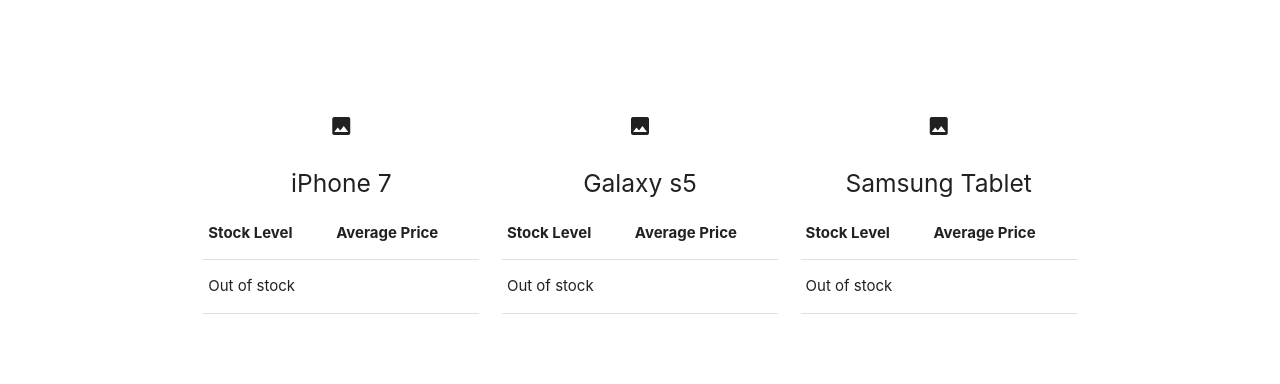
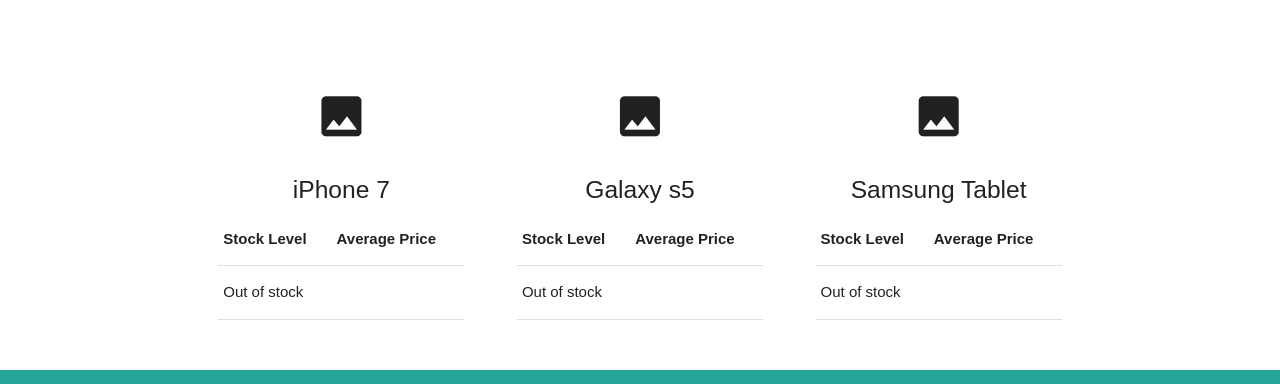
Before and after one commit to vtrev/stock-management, a plain HTML site: page index.html in a window 1280 px wide. Shown: the part 253-637 px from the top of the page. Drawn offline with nearby package versions, Linux system fonts and the light colour scheme; the site is published under a folder, as on GitHub Pages, so addresses that start at the root find nothing.

Commit message:
Add . on css path file,not picking up on gh-pages

```diff
--- a/index.html
+++ b/index.html
@@ -9,7 +9,7 @@
 
     <!-- CSS  -->
     <link href="https://fonts.googleapis.com/icon?family=Material+Icons" rel="stylesheet">
-    <link href="/css/style.css" type="text/css" rel="stylesheet" media="screen,projection" />
+    <link href="./css/style.css" type="text/css" rel="stylesheet" media="screen,projection" />
     <link rel="stylesheet" href="https://cdnjs.cloudflare.com/ajax/libs/materialize/1.0.0/css/materialize.min.css">
 
     <!-- Handlebars -->
```
